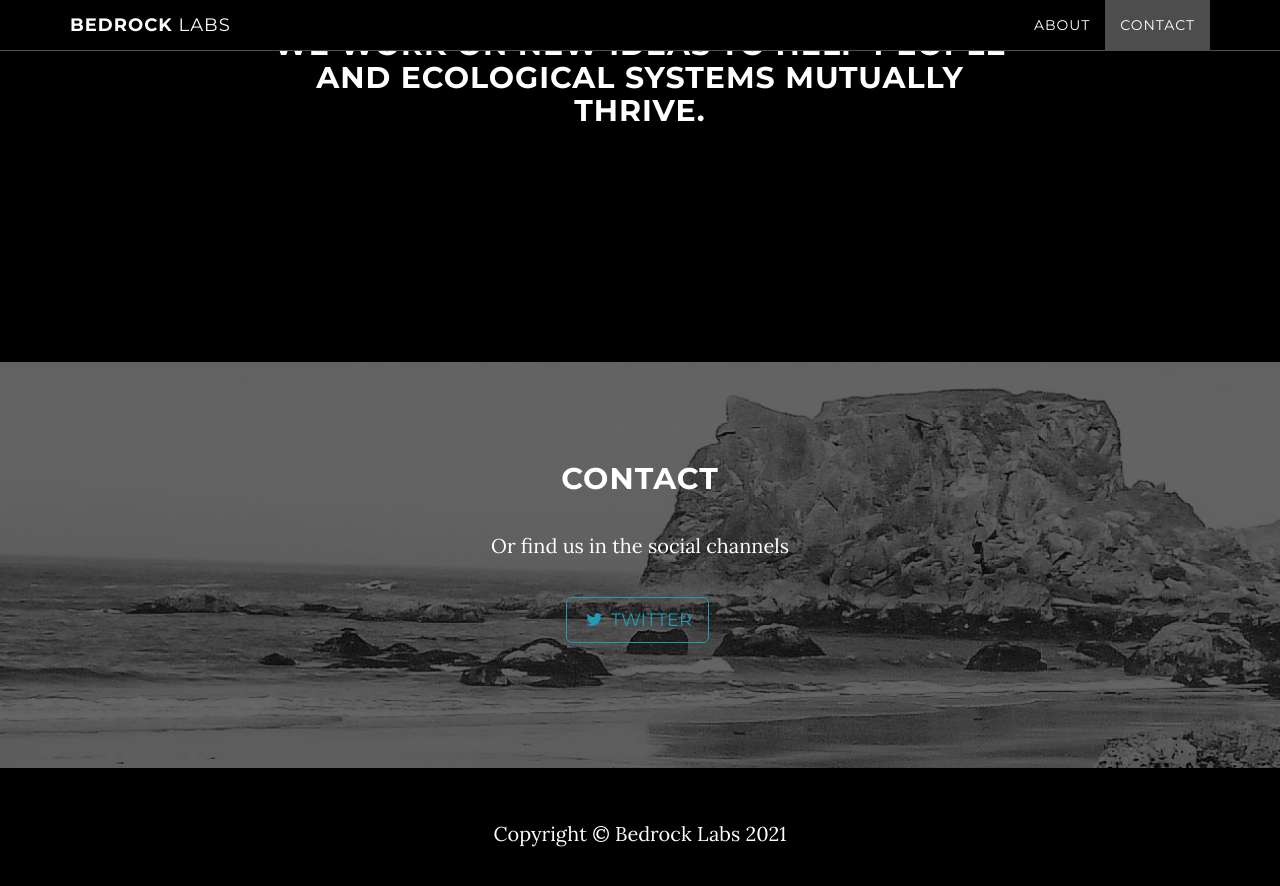
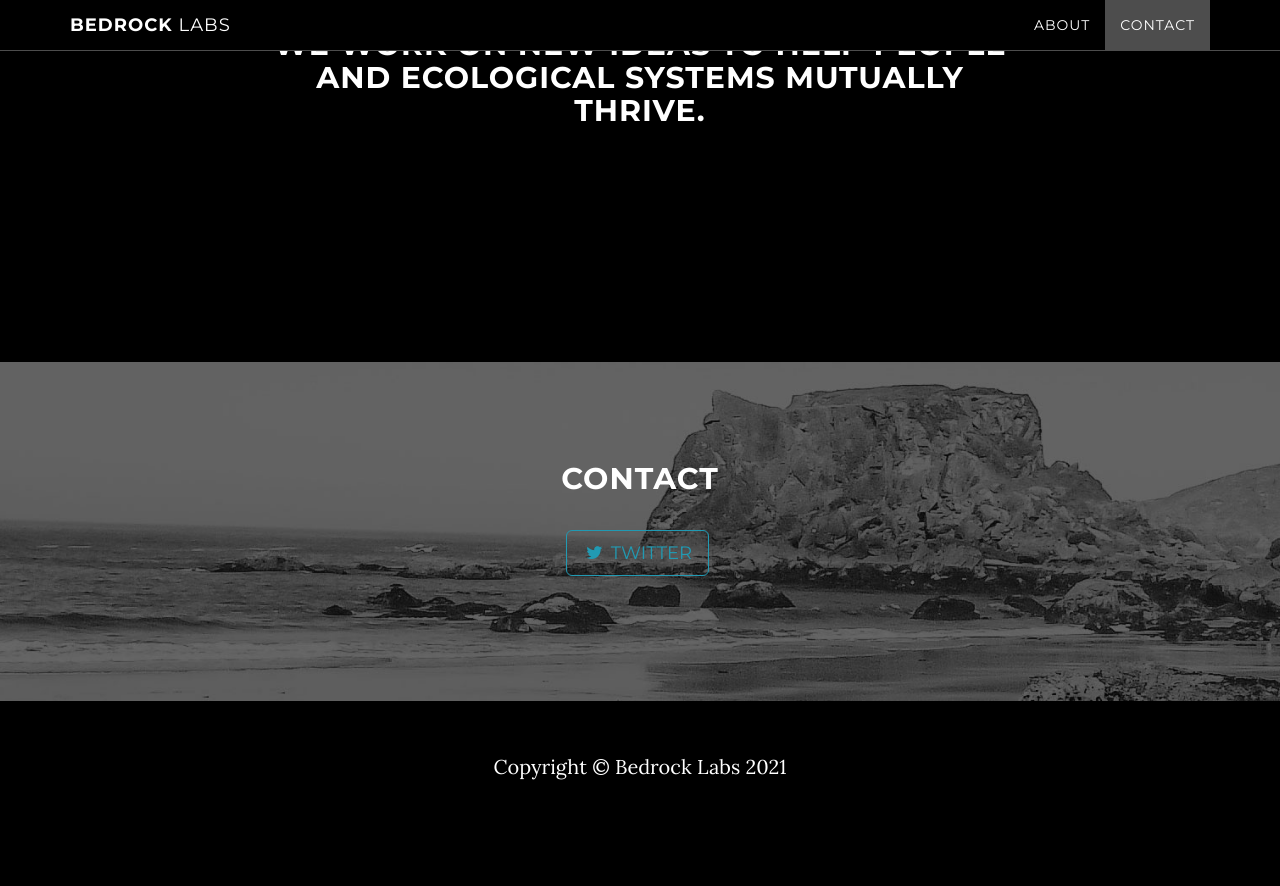
Before and after one commit to justinlewis/bedrock-labs, a Jekyll site: the page built from index.html, in a window 1280 px wide and 900 px high, scrolled down 1072 px. Shown: the top 886 px of the window. Built offline with Jekyll 4.4.1, drawn with Linux system fonts in a browser that asks for light colours; after the commit the page ends 1905 px from its top, so only the background shows below that; part of the change alters nothing that is shown.

Commit message:
Update contact.html

```diff
--- a/_includes/contact.html
+++ b/_includes/contact.html
@@ -8,9 +8,10 @@
                     <!--
                     <p>Reach out if you'd like to collaborate.</p>
                     <p><a href="mailto:{{ site.email }}">{{ site.email }}</a> </p>
+
+                    <p>Or find us in the social channels</p>
                     -->
 
-                    <p>Or find us in the social channels</p>
                     <ul class="list-inline banner-social-buttons">
                         {% for network in site.social %}
                         <li>
```
